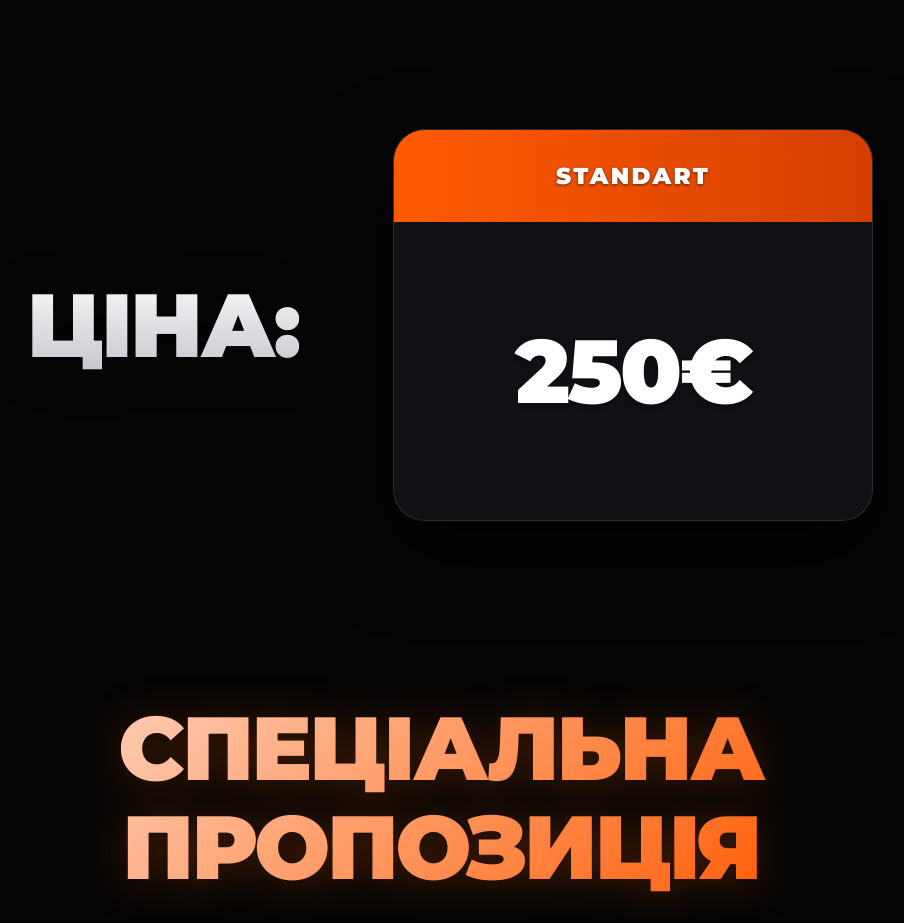
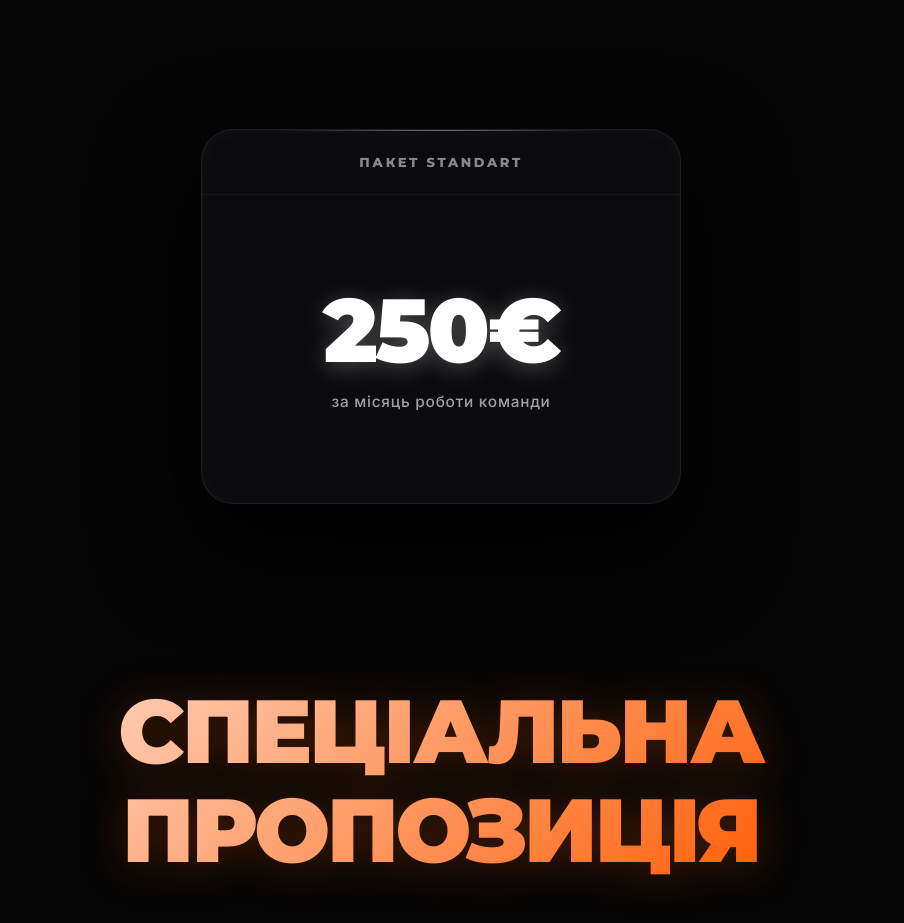
Before and after one commit to dehhaa13-collab/PREZA, a React (Vite) app: page / in a window 1280 px wide. Shown: the part 7720-8643 px from the top of the page, without its empty margins (199-1103 px from the left). Built offline with nearby package versions, Linux system fonts and the light colour scheme.

Commit message:
Redesign price card: removed 'Цена', upgraded visual styling to luxury dark glassmorphic

```diff
--- a/src/App.jsx
+++ b/src/App.jsx
@@ -295,11 +295,25 @@ function SlideSection({ slide }) {
   // --- PRICE ---
   if (slide.type === 'price') {
     return (
-      <motion.div initial="hidden" whileInView="show" viewport={viewConfig} style={{ display: 'flex', flexWrap: 'wrap', alignItems: 'center', justifyContent: 'center', width: '100%', gap: 'clamp(40px, 6vw, 80px)' }}>
-        <motion.h2 variants={titleAnim} className="text-gradient title-font clamp-h1" style={{ fontWeight: 900, textAlign: 'center' }}>{slide.label}</motion.h2>
-        <motion.div variants={itemAnim} className="price-card" style={{ background: 'rgba(20, 20, 25, 0.85)', border: '1px solid rgba(255,255,255,0.12)' }}>
-          <div className="clamp-sub title-font text-readable" style={{ background: 'linear-gradient(90deg, var(--primary), #D43F00)', padding: 'clamp(18px, 2.5vw, 30px)', textAlign: 'center', fontWeight: 900, letterSpacing: '0.1em', textTransform: 'uppercase' }}>{slide.package}</div>
-          <div className="title-font clamp-h1 text-3d" style={{ padding: 'clamp(50px, 8vw, 100px) clamp(20px, 4vw, 40px)', textAlign: 'center', fontWeight: 900, color: '#fff' }}>{slide.price}</div>
+      <motion.div initial="hidden" whileInView="show" viewport={viewConfig} style={{ display: 'flex', justifyContent: 'center', width: '100%' }}>
+        <motion.div variants={itemAnim} className="price-card" style={{
+          background: 'rgba(15, 15, 18, 0.7)',
+          backdropFilter: 'blur(20px)',
+          border: '1px solid rgba(255,255,255,0.08)',
+          boxShadow: '0 40px 100px rgba(0,0,0,0.8), inset 0 2px 20px rgba(255,255,255,0.03)',
+          display: 'flex', flexDirection: 'column',
+          position: 'relative', overflow: 'hidden'
+        }}>
+          <div style={{ position: 'absolute', top: 0, left: '15%', right: '15%', height: '1px', background: 'linear-gradient(90deg, transparent, rgba(255,255,255,0.4), transparent)' }} />
+
+          <div className="title-font" style={{ width: '100%', padding: 'clamp(20px, 3vw, 24px)', textAlign: 'center', fontWeight: 800, letterSpacing: '0.2em', textTransform: 'uppercase', color: '#888', fontSize: '13px', borderBottom: '1px solid rgba(255,255,255,0.05)' }}>
+            Пакет {slide.package}
+          </div>
+
+          <div style={{ padding: 'clamp(50px, 8vw, 90px) clamp(30px, 5vw, 60px)', display: 'flex', flexDirection: 'column', alignItems: 'center' }}>
+            <span className="title-font clamp-h1" style={{ fontWeight: 900, color: '#fff', textShadow: '0 4px 24px rgba(255,255,255,0.25)', lineHeight: 1 }}>{slide.price}</span>
+            <span className="clamp-p" style={{ color: '#A0A0AA', marginTop: '16px', fontWeight: 500, letterSpacing: '0.05em' }}>за місяць роботи команди</span>
+          </div>
         </motion.div>
       </motion.div>
     );
```
